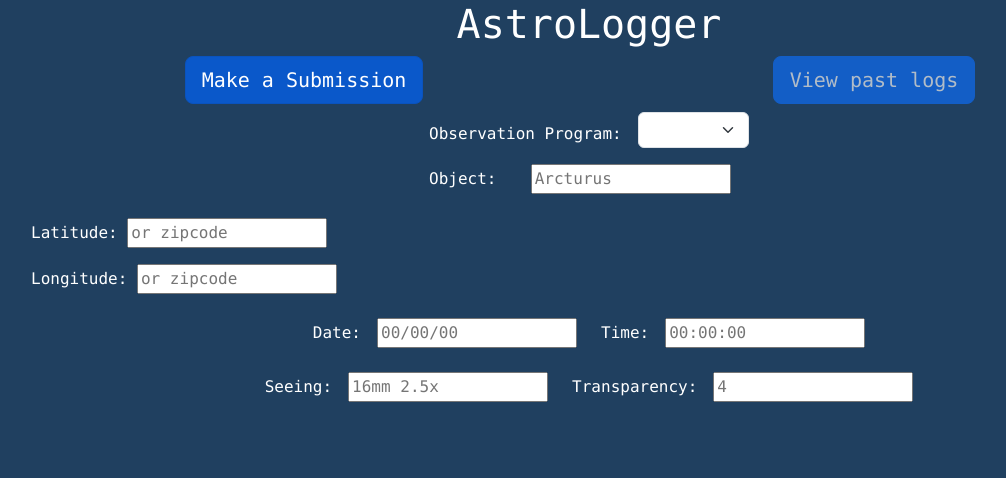
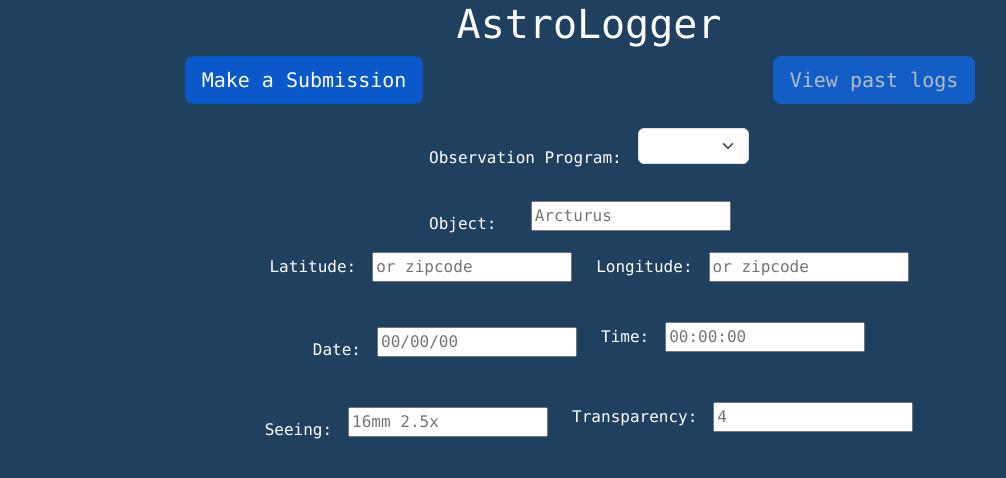
Before and after one commit to rdallim2/AstroLogger, a Flask app: page / in a window 1280 px wide. Shown: the top 478 px of the page, without its empty margins (51-1057 px from the left). Run offline with Flask 3, Linux system fonts and the light colour scheme.

Commit message:
moved lat and lng center

```diff
--- a/main/templates/index.html
+++ b/main/templates/index.html
@@ -17,6 +17,7 @@
         color: white;
       }
       .form-inline {
+            margin-top: 1rem;
             display: flex;
             align-items: center; /* Align items vertically centered */
             gap: 1rem; /* Space between the label and select */
@@ -70,22 +71,20 @@
       <label class="form-inline" for="inlineFormObjectName">Object:</label>
       <input type="text" class="mx-auto" id="inlineFormObjectName" placeholder="Arcturus" style="width: 200px;">
     </div>
-    <div class="container mt-4">
-      <div class="col-md-6">
-        <form-inline id="zipForm">
-          <div class="mb-3">
-            <div class="form">
+    <div class="container">
+      <div class="row justify-content-center">
+        <div class="col-auto">
+          <div class="form-inline">
             <label for="inlineFormLatitude" class="mr-2">Latitude:</label>
             <input type="text" class="mx-auto" id="inlineFormLatitude" placeholder="or zipcode" style="width: 200px;">
           </div>
         </div>
-          <div class="mb-3">
-            <div class="form">
+        <div class="col-auto">
+          <div class="form-inline">
             <label for="inlineFormLongitude" class="mr-2">Longitude:</label>
             <input type="text" class="mx-auto" id="inlineFormLongitude" placeholder="or zipcode" style="width: 200px;">
           </div>
         </div>
-        </form>
       </div>
     </div>
     <div class="container mt-4">
```
Lines whose indentation alone changed are shown as unchanged.
